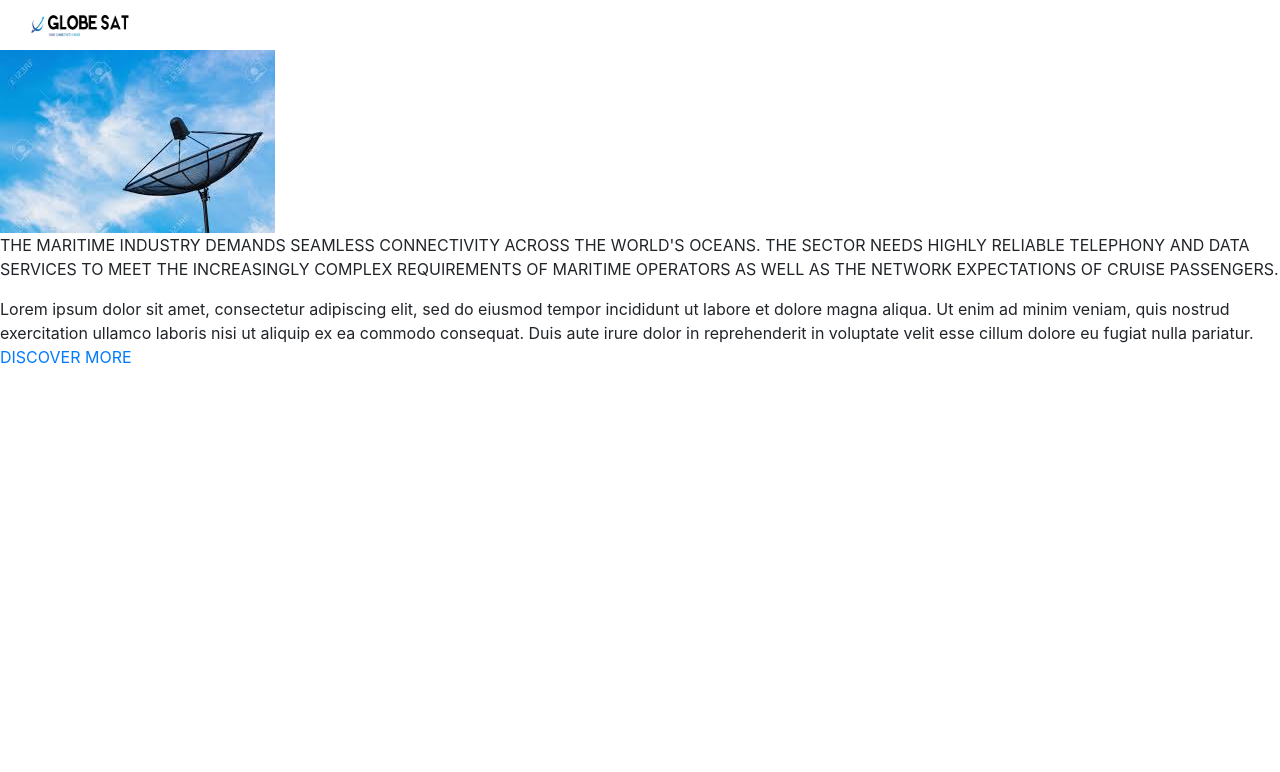
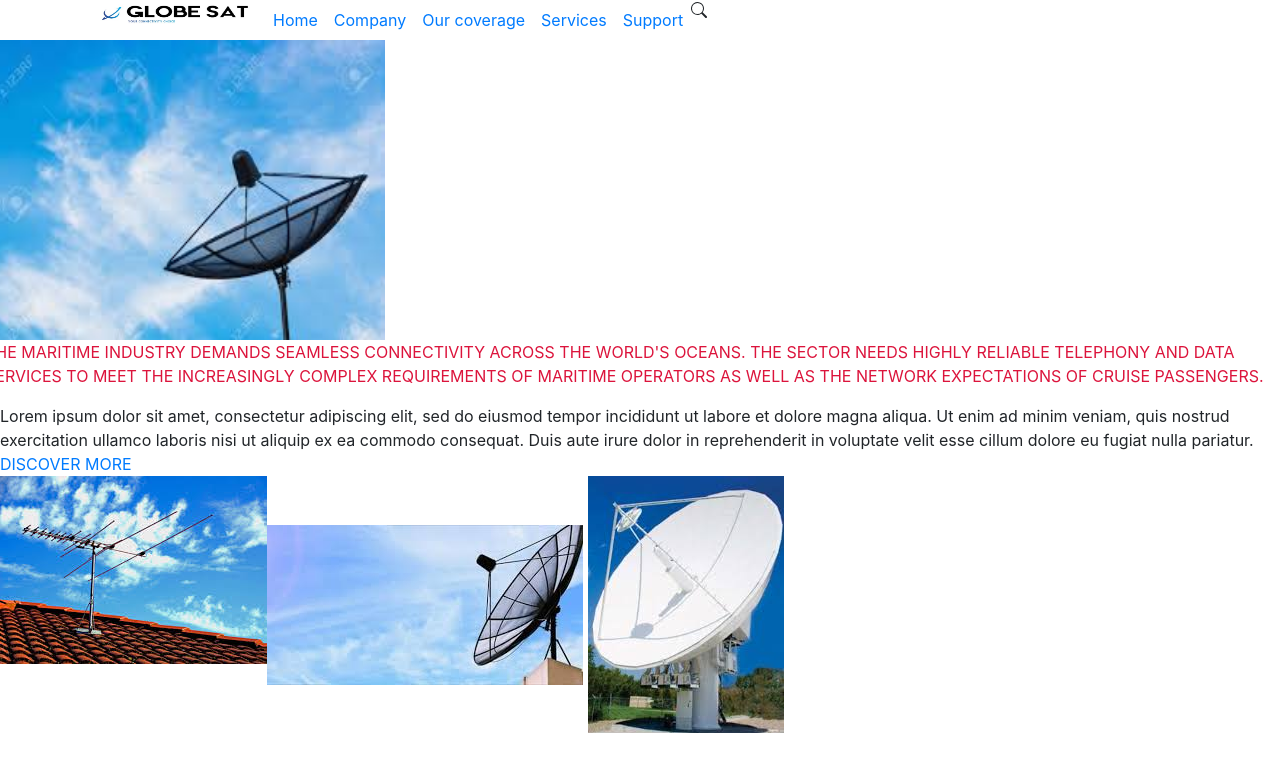
Before and after one commit to Nileshchavda2003/globe-sat, a plain HTML site: page index.html in a window 1280 px wide. Drawn offline with nearby package versions, Linux system fonts and the light colour scheme.

Commit message:
added new css file
attached new css file

```diff
--- a/index.html
+++ b/index.html
@@ -6,20 +6,19 @@
     <meta name="viewport" content="width=device-width, initial-scale=1, shrink-to-fit=no">
 
     <!-- Bootstrap CSS -->
-    <link rel="stylesheet" href="bootstrap.min.css" integrity="sha384-Gn5384xqQ1aoWXA+058RXPxPg6fy4IWvTNh0E263XmFcJlSAwiGgFAW/dAiS6JXm" crossorigin="anonymous">
+    <link rel="stylesheet" href="bootstrap.min.css">
+    <link rel="stylesheet" href="main.css">
 
     <title>Globe sat</title>
   </head>
   <body>
-    <header class="col">
-      <div class="col">
+    <header class="header_part">
+    <nav class="navbar-expand-lg navbar-ligth">
+        <div class="container" >
 
-      <a class="navbar-brand" href="#"><img src="images/logo.jpeg" alt="this is a logo" height="25px" width="100px"><iNavbar</a>
-      <button class="navbar-toggler" type="button" data-toggle="collapse" data-target="#navbarSupportedContent" aria-controls="navbarSupportedContent" aria-expanded="false" aria-label="Toggle navigation">
-        <span class="navbar-toggler-icon"></span>
-      </button>
-          <div class="collapse navbar-collapse" id="collapseibleNavbar">
-        <ul class="navbar-nav">
+                    <ul class="navbar-nav m1-auto">
+                      <li> <a class="col" href="#"><img  src="images/logo.jpeg" alt="this is a logo" height="20px" width="150px"><iNavbar></iNavbar></a>
+                      </li>
                       <li class="nav-item ">
                         <a class="nav-link" href="#">Home </a>
                       </li>
@@ -40,18 +39,34 @@
                           <path d="M11.742 10.344a6.5 6.5 0 1 0-1.397 1.398h-.001c.03.04.062.078.098.115l3.85 3.85a1 1 0 0 0 1.415-1.414l-3.85-3.85a1.007 1.007 0 0 0-.115-.1zM12 6.5a5.5 5.5 0 1 1-11 0 5.5 5.5 0 0 1 11 0z"/>
                         </svg>          </li>
                     </ul>
+
         </div>
-    </div>
+    </nav>
   </header>
 
-  <div class="col6">
-  <img src="images/dis.jpeg" alt="">
-  <p class="col2">THE MARITIME INDUSTRY DEMANDS SEAMLESS CONNECTIVITY ACROSS THE WORLD'S OCEANS. THE SECTOR NEEDS HIGHLY RELIABLE TELEPHONY AND DATA SERVICES TO MEET THE INCREASINGLY COMPLEX REQUIREMENTS OF MARITIME OPERATORS AS WELL AS THE NETWORK EXPECTATIONS OF CRUISE PASSENGERS.</p>
+  <div class="row">
+      <div class="first_p">
+        <img src="images/dis.jpeg" alt="first image" height="300px" width="400px">
+
+      <div >
+      <p class="first_p">THE MARITIME INDUSTRY DEMANDS SEAMLESS CONNECTIVITY ACROSS THE WORLD'S OCEANS. THE SECTOR NEEDS HIGHLY RELIABLE TELEPHONY AND DATA SERVICES TO MEET THE INCREASINGLY COMPLEX REQUIREMENTS OF MARITIME OPERATORS AS WELL AS THE NETWORK EXPECTATIONS OF CRUISE PASSENGERS.</p>
+        </div></div>
+    </div>
   </div>
   <div class="second_portion">
     Lorem ipsum dolor sit amet, consectetur adipiscing elit, sed do eiusmod tempor incididunt ut labore et dolore magna aliqua. Ut enim ad minim veniam, quis nostrud exercitation ullamco laboris nisi ut aliquip ex ea commodo consequat. Duis aute irure dolor in reprehenderit in voluptate velit esse cillum dolore eu fugiat nulla pariatur.
     <br>
     <a href="#"> DISCOVER MORE</a>
+  </div>
+  <div class="container-fluid">
+    <div class="row">
+        <div class="center_img"><img src="images/roof.jpeg" class="col1" alt="roof antina">
+          </div>
+          <div class="center_img2">
+            <img src="images/minidis.jpeg" alt="second roof setelite">
+            <img src="images/big dis.jpeg" alt="">
+          </div>
+    </div>
   </div>
 
     <!-- Optional JavaScript -->
--- /dev/null
+++ b/main.css
@@ -0,0 +1,16 @@
+.navbar-nav{
+    display: inline-flex;
+}
+.first_p
+{
+    color: crimson;
+    align-self: right;
+    align-self: flex-end;
+}
+
+
+.container{
+    display: flex;
+    flex-wrap:inherit;
+
+}
```
Lines whose indentation alone changed are shown as unchanged.
